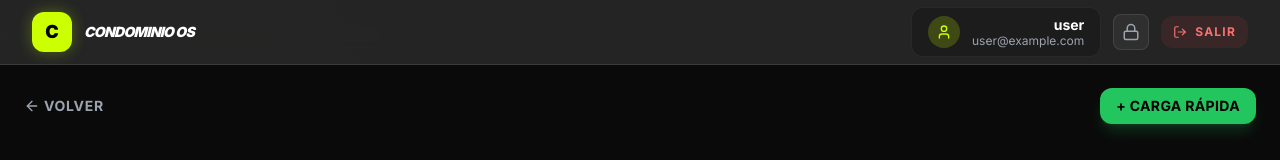
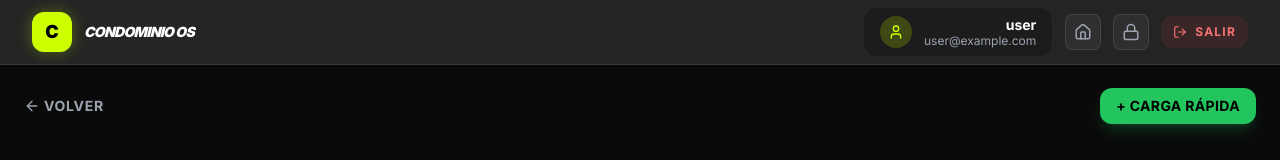
Before and after one commit to kyruodioso/condominio-os, a Next.js app: page /admin/pedidos/lista in a window 1280 px wide. Shown: the top 160 px of the page. Built offline with nearby package versions, Linux system fonts and the light colour scheme; no server answers; the database is empty; sample sign-in values are in the browser's storage.

Commit message:
Feat: Add home button and clickeable logo to return to main dashboard

```diff
--- a/src/components/Navbar.tsx
+++ b/src/components/Navbar.tsx
@@ -2,9 +2,10 @@
 
 import { useSession } from 'next-auth/react';
 import { LogoutButton } from '@/components/auth/LogoutButton';
-import { User, Lock } from 'lucide-react';
+import { User, Lock, Home } from 'lucide-react';
 import { useState } from 'react';
 import { ChangePasswordModal } from '@/components/auth/ChangePasswordModal';
+import Link from 'next/link';
 
 export default function Navbar() {
     const { data: session, status } = useSession();
@@ -15,18 +16,25 @@ export default function Navbar() {
         return null;
     }
 
+    // Determine dashboard URL based on role
+    const getDashboardUrl = () => {
+        if (session.user.role === 'SUPER_ADMIN') return '/admin/super';
+        if (session.user.role === 'ADMIN') return '/admin/condo';
+        return '/';
+    };
+
     return (
         <>
             <nav className="fixed top-0 left-0 right-0 bg-gym-gray/95 backdrop-blur-md border-b border-white/10 z-40">
                 <div className="max-w-7xl mx-auto px-4 sm:px-6 lg:px-8">
                     <div className="flex items-center justify-between h-16">
                         {/* Left side - App name/logo */}
-                        <div className="flex items-center gap-3">
-                            <div className="w-10 h-10 bg-gym-primary rounded-xl flex items-center justify-center text-black font-black text-lg shadow-[0_0_15px_rgba(204,255,0,0.3)]">
+                        <Link href={getDashboardUrl()} className="flex items-center gap-3 group cursor-pointer">
+                            <div className="w-10 h-10 bg-gym-primary rounded-xl flex items-center justify-center text-black font-black text-lg shadow-[0_0_15px_rgba(204,255,0,0.3)] group-hover:scale-110 transition-transform">
                                 C
                             </div>
                             <div>
-                                <h1 className="text-sm font-black italic uppercase tracking-tighter text-white">
+                                <h1 className="text-sm font-black italic uppercase tracking-tighter text-white group-hover:text-gym-primary transition-colors">
                                     Condominio OS
                                 </h1>
                                 <p className="text-xs text-gray-400">
@@ -36,7 +44,7 @@ export default function Navbar() {
                                     {session.user.role === 'TENANT' && 'Inquilino'}
                                 </p>
                             </div>
-                        </div>
+                        </Link>
 
                         {/* Right side - User info and actions */}
                         <div className="flex items-center gap-3">
@@ -53,6 +61,15 @@ export default function Navbar() {
                                     </p>
                                 </div>
                             </div>
+
+                            {/* Home Button */}
+                            <Link
+                                href={getDashboardUrl()}
+                                className="p-2 bg-white/5 hover:bg-white/10 rounded-lg transition-colors border border-white/10 hover:border-gym-primary/50 group"
+                                title="Panel Principal"
+                            >
+                                <Home size={18} className="text-gray-400 group-hover:text-gym-primary transition-colors" />
+                            </Link>
 
                             {/* Change Password Button */}
                             <button
```
